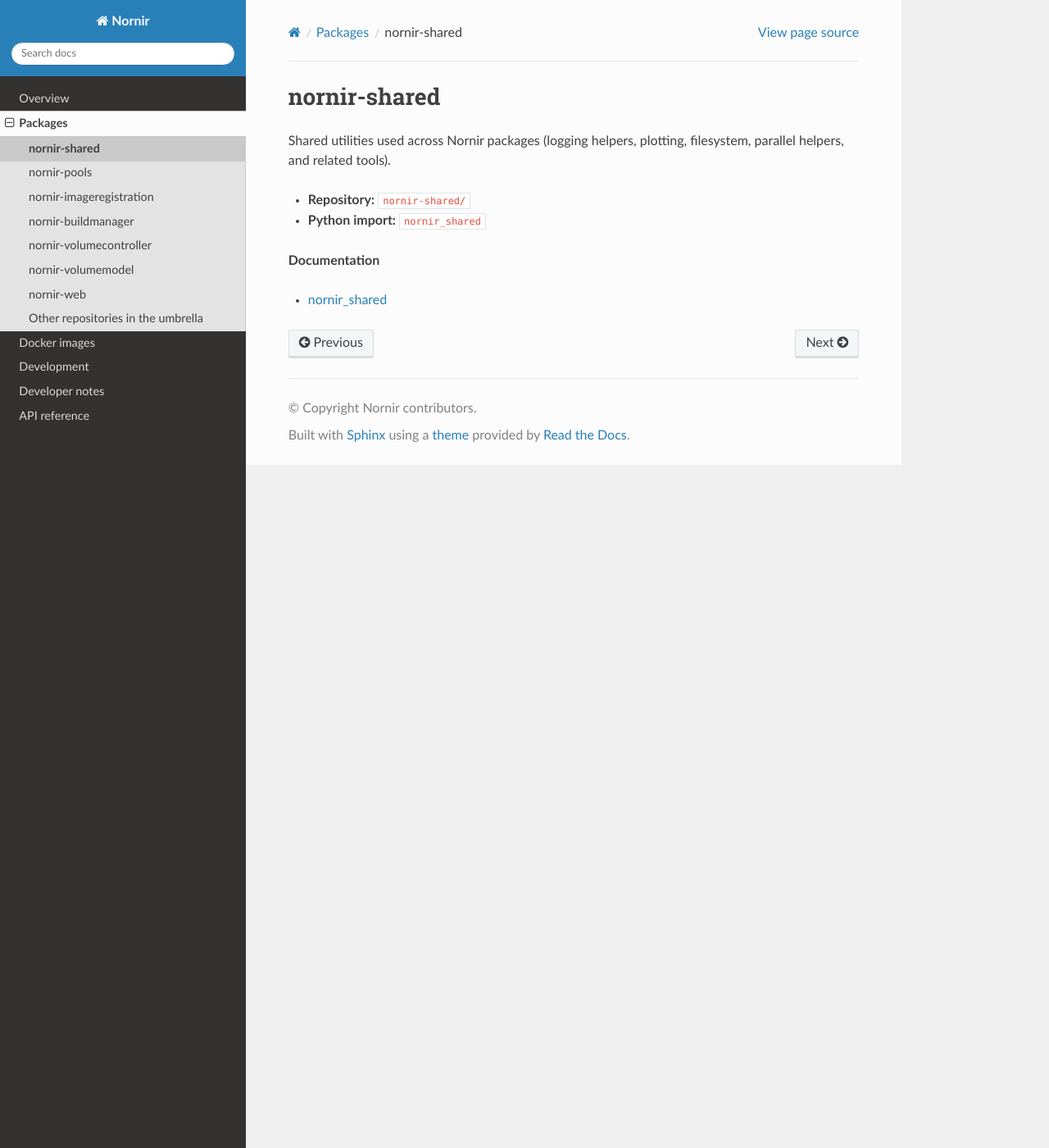
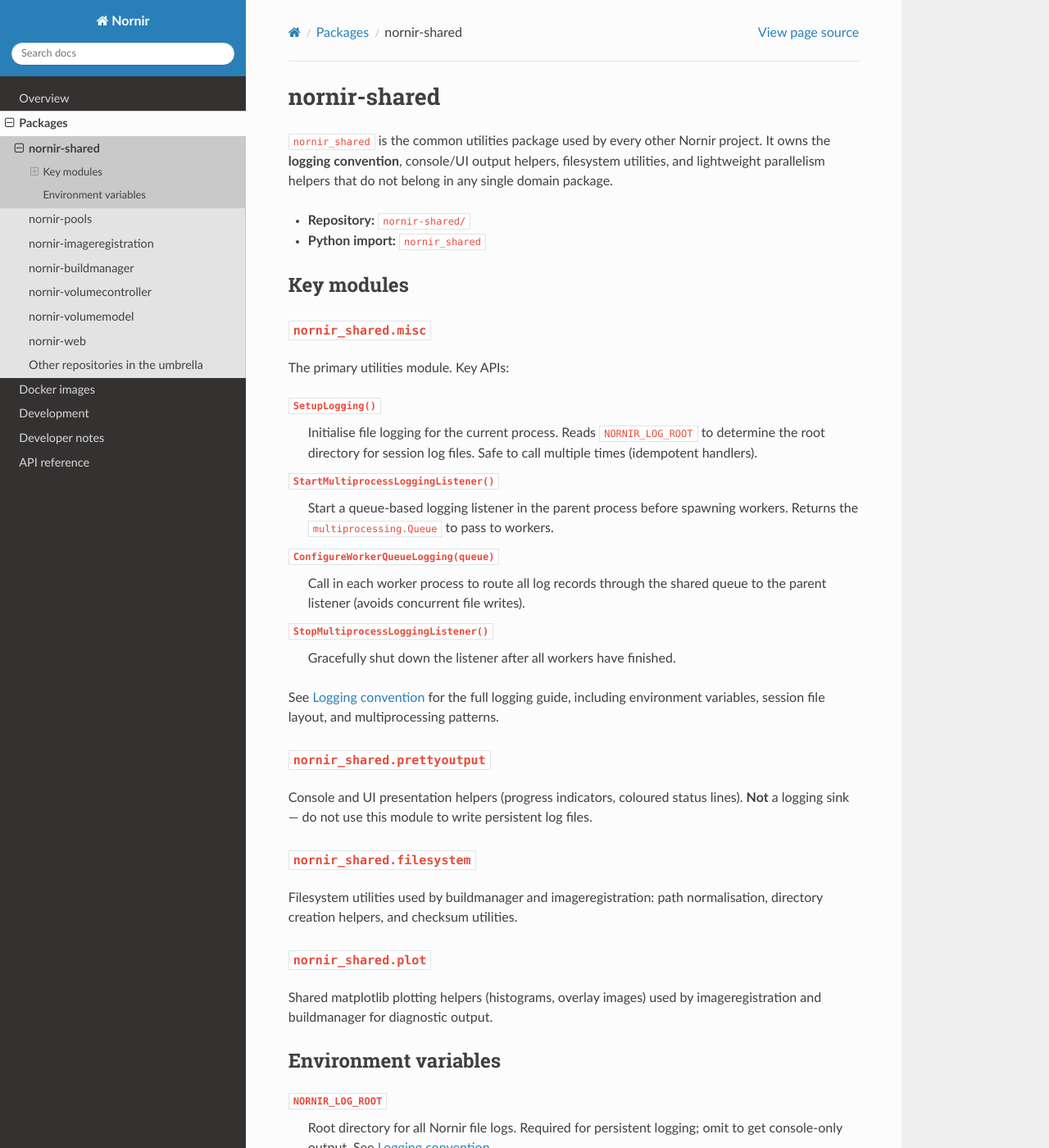
Before and after one commit to jamesra/nornir, a Sphinx documentation site: the page built from docs/packages/nornir_shared.rst, in a window 1280 px wide and 1400 px high. Shown: the whole window at 82% size. Built offline with Sphinx 7.4.7 and the Read the Docs theme 3.1.0, drawn with Linux system fonts in a browser that asks for light colours; some of the changed text lies outside the part shown.

Commit message:
docs: monodoc final pass - content gaps, cleanup, plan pruning
- Add docs/development/logging.rst: NORNIR_LOG_ROOT, SetupLogging, multiprocess
  queue-listener API (StartMultiprocessLoggingListener, ConfigureWorkerQueueLogging,
  StopMultiprocessLoggingListener), session file layout, and logging rules
- Add docs/development/release.rst: VERSION file, package-versions.yaml BOM,
  verify script, release checklist, OCI labels, Sphinx version banner
- Wire both new pages into docs/development/index.rst toctree
- Expand docs/packages/nornir_shared.rst from stub to cover logging utilities,
  prettyoutput, filesystem, plot modules, and NORNIR_LOG_ROOT env var
- Expand docs/packages/nornir_pools.rst with pool backends table (threading,
  multiprocessing, subprocess, Parallel Python/pp) and unified usage example
- Remove retired nornir-pools/docs/source/ Sphinx tree (6 files deleted in submodule)
- Advance nornir-pools submodule pointer to post-cleanup commit

Made-with: Cursor

```diff
--- a/docs/development/index.rst
+++ b/docs/development/index.rst
@@ -6,4 +6,6 @@ Development
 
    publishing_documentation
    github_pages
+   logging
+   release
    markdown_in_sphinx
--- a/docs/packages/nornir_shared.rst
+++ b/docs/packages/nornir_shared.rst
@@ -1,11 +1,62 @@
 nornir-shared
 =============
 
-Shared utilities used across Nornir packages (logging helpers, plotting, filesystem, parallel helpers, and related tools).
+``nornir_shared`` is the common utilities package used by every other Nornir project.  It owns
+the **logging convention**, console/UI output helpers, filesystem utilities, and lightweight
+parallelism helpers that do not belong in any single domain package.
 
 * **Repository:** ``nornir-shared/``
 * **Python import:** ``nornir_shared``
 
-**Documentation**
+Key modules
+-----------
 
-* :doc:`../api/nornir_shared`
+``nornir_shared.misc``
+~~~~~~~~~~~~~~~~~~~~~~
+
+The primary utilities module.  Key APIs:
+
+``SetupLogging()``
+    Initialise file logging for the current process.  Reads ``NORNIR_LOG_ROOT`` to determine
+    the root directory for session log files.  Safe to call multiple times (idempotent handlers).
+
+``StartMultiprocessLoggingListener()``
+    Start a queue-based logging listener in the parent process before spawning workers.
+    Returns the ``multiprocessing.Queue`` to pass to workers.
+
+``ConfigureWorkerQueueLogging(queue)``
+    Call in each worker process to route all log records through the shared queue to the
+    parent listener (avoids concurrent file writes).
+
+``StopMultiprocessLoggingListener()``
+    Gracefully shut down the listener after all workers have finished.
+
+See :doc:`../development/logging` for the full logging guide, including environment variables,
+session file layout, and multiprocessing patterns.
+
+``nornir_shared.prettyoutput``
+~~~~~~~~~~~~~~~~~~~~~~~~~~~~~~
+
+Console and UI presentation helpers (progress indicators, coloured status lines).
+**Not** a logging sink — do not use this module to write persistent log files.
+
+``nornir_shared.filesystem``
+~~~~~~~~~~~~~~~~~~~~~~~~~~~~~
+
+Filesystem utilities used by buildmanager and imageregistration: path normalisation, directory
+creation helpers, and checksum utilities.
+
+``nornir_shared.plot``
+~~~~~~~~~~~~~~~~~~~~~~
+
+Shared matplotlib plotting helpers (histograms, overlay images) used by imageregistration
+and buildmanager for diagnostic output.
+
+Environment variables
+---------------------
+
+``NORNIR_LOG_ROOT``
+    Root directory for all Nornir file logs.  Required for persistent logging; omit to get
+    console-only output.  See :doc:`../development/logging`.
+
+**API reference:** :doc:`../api/nornir_shared`
```
Also changed, not shown: docs/development/logging.rst (added, +99 -0 lines), docs/development/release.rst (added, +105 -0 lines), docs/docker/cursor_worker.rst (+13 -1 lines), docs/docker/windows_cursor_layout.md (+4 -0 lines), docs/packages/nornir_pools.rst (+41 -1 lines).
